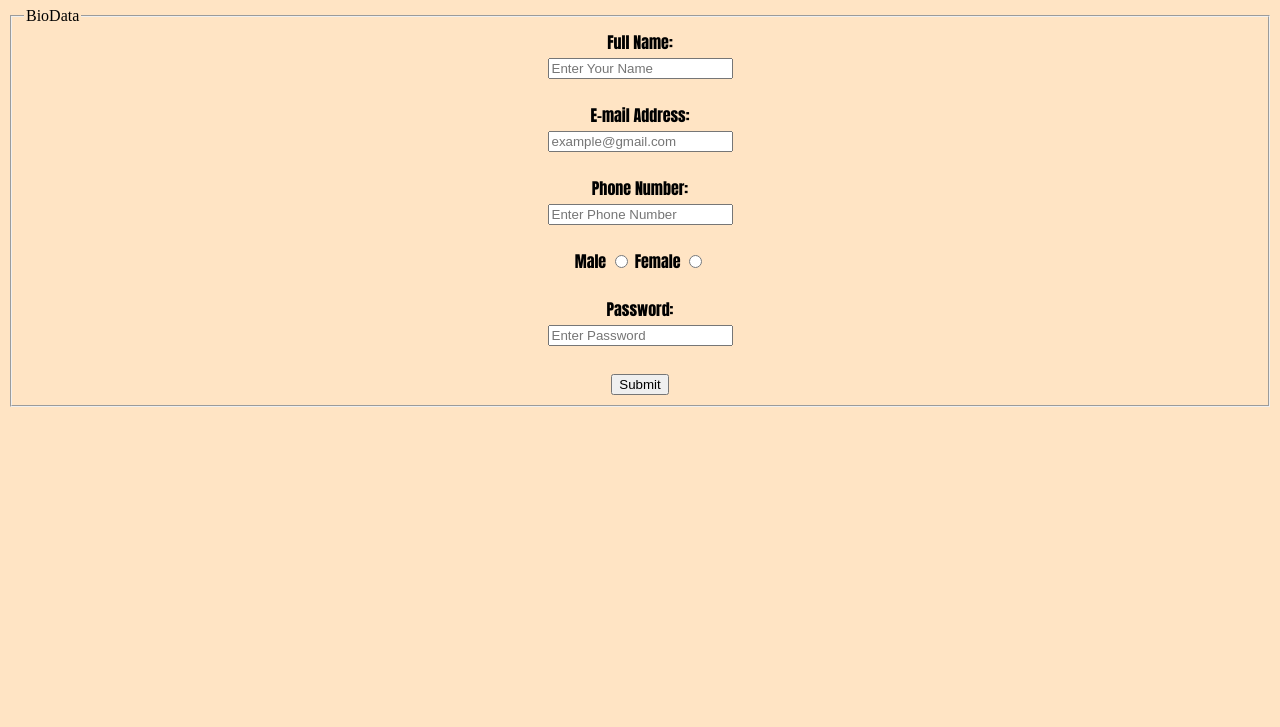
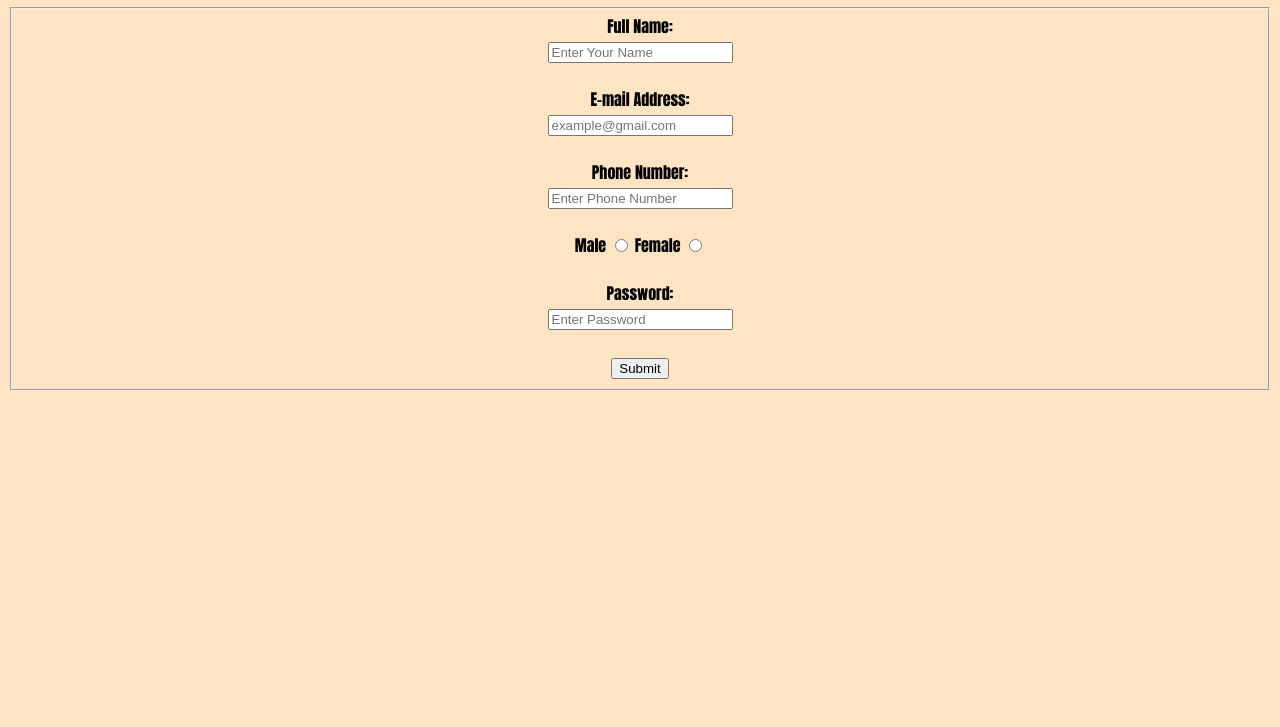
Before and after one commit to Okaga-AM/Okaga-AM.github.io, a plain HTML site: page index.html in a window 1280 px wide. Shown: the part 73-800 px from the top of the page. Drawn offline with Linux system fonts and the light colour scheme.

Commit message:
Update index.html

```diff
--- a/index.html
+++ b/index.html
@@ -11,7 +11,6 @@
       <section>
         <form onsubmit= "alert('Successfully Submitted')">
           <fieldset>
-            <legend>BioData</legend>
               <div style="font-family: Impact, Haettenschweiler, 'Arial Narrow Bold', sans-serif; text-align: center;">
                 <label for="fullname">Full Name:</label><br />
                 <input type="text" id="fullname" name="fullname" placeholder="Enter Your Name" required/>
```
